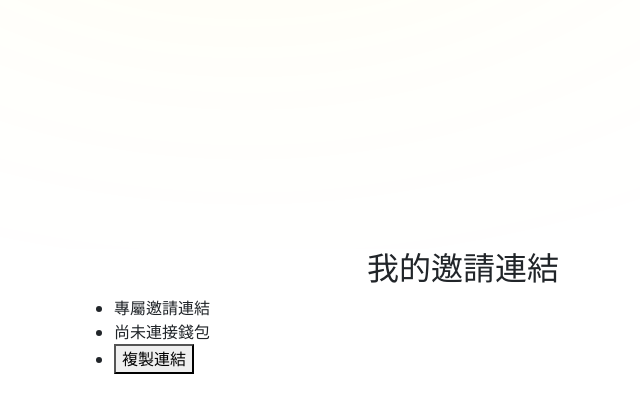
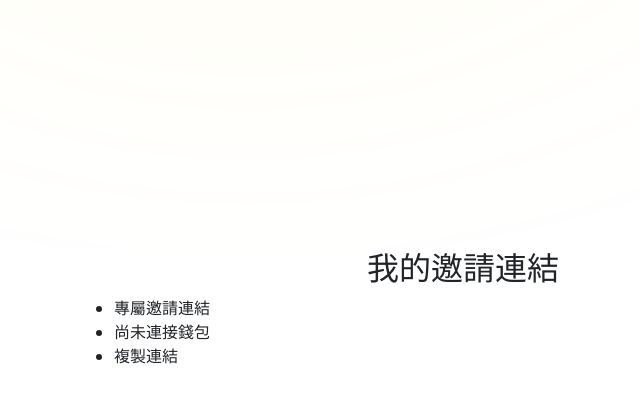
Before and after one commit to RyoLinEth/lbbdemo3, a Next.js app: page / in a window 1280 px wide. Shown: the part 11340-11752 px from the top of the page, without its empty margins (0-640 px from the left). Built offline with nearby package versions, Linux system fonts and the light colour scheme.

Commit message:
TryUseRefToCopy

```diff
--- a/components/Exprience/Exprience.js
+++ b/components/Exprience/Exprience.js
@@ -1,4 +1,4 @@
-import React, { useState, useEffect } from 'react'
+import React, { useState, useEffect, useRef } from 'react'
 import SectionTitle from '../SectionTitle/SectionTitle'
 import swal from 'sweetalert'
 
@@ -10,6 +10,7 @@ const Expriences = [
 
 
 const ExprienceSec = (props) => {
+    const buttonRef = useRef(null);
 
     const defaultInviteLink = "尚未連接錢包";
     const [inviteLink, setInviteLink] = useState(defaultInviteLink);
@@ -48,8 +49,8 @@ const ExprienceSec = (props) => {
                             <ul>
                                 <li className="date">{exprience.date}</li>
                                 <li style={{ wordWrap: 'break-word', maxWidth: '80vw' }}>{inviteLink}</li>
-                                <li className="link" onClick={copyLink}>
-                                    <button>複製連結</button>
+                                <li className="link" ref={buttonRef} onClick={copyLink}>
+                                    <a>複製連結</a>
                                 </li>
                             </ul>
                         </div>
```
